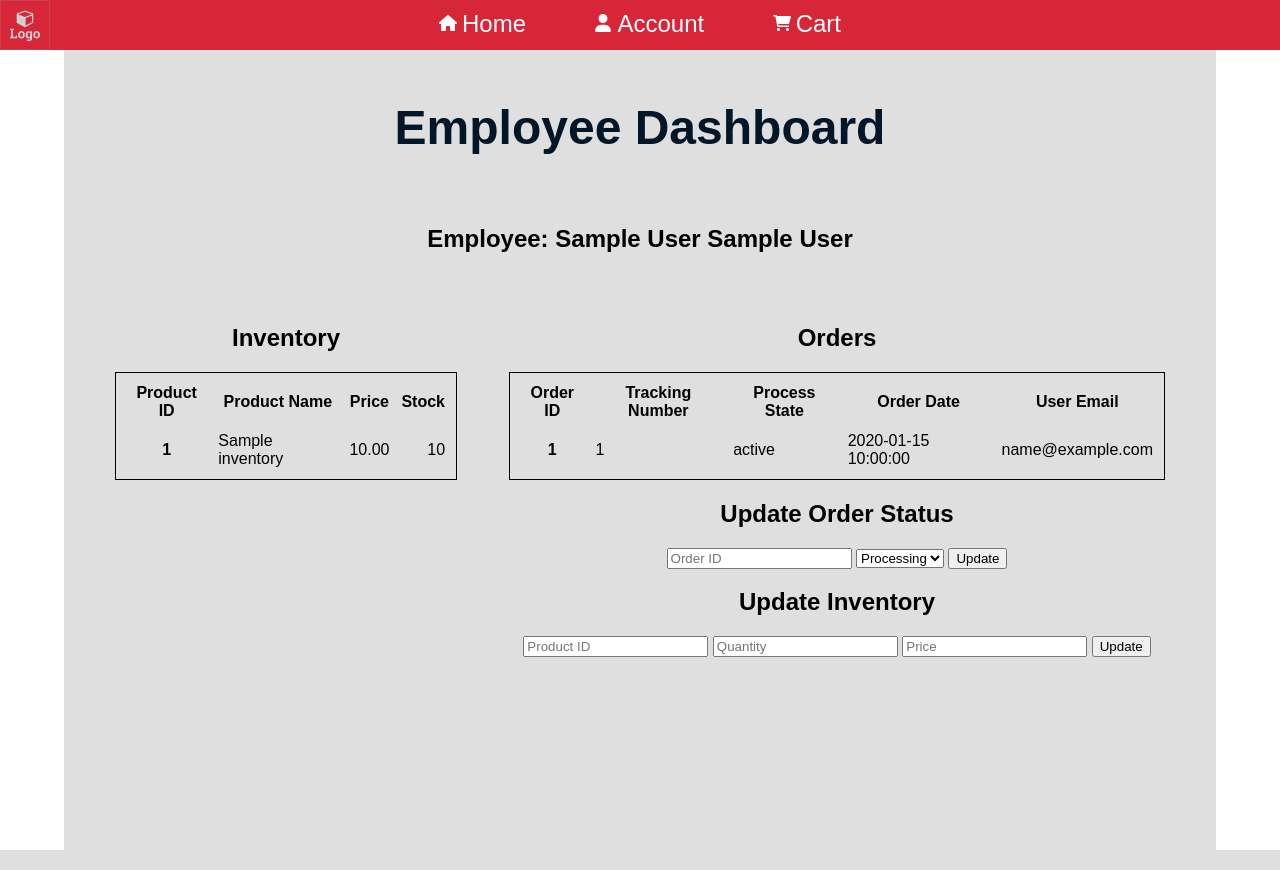
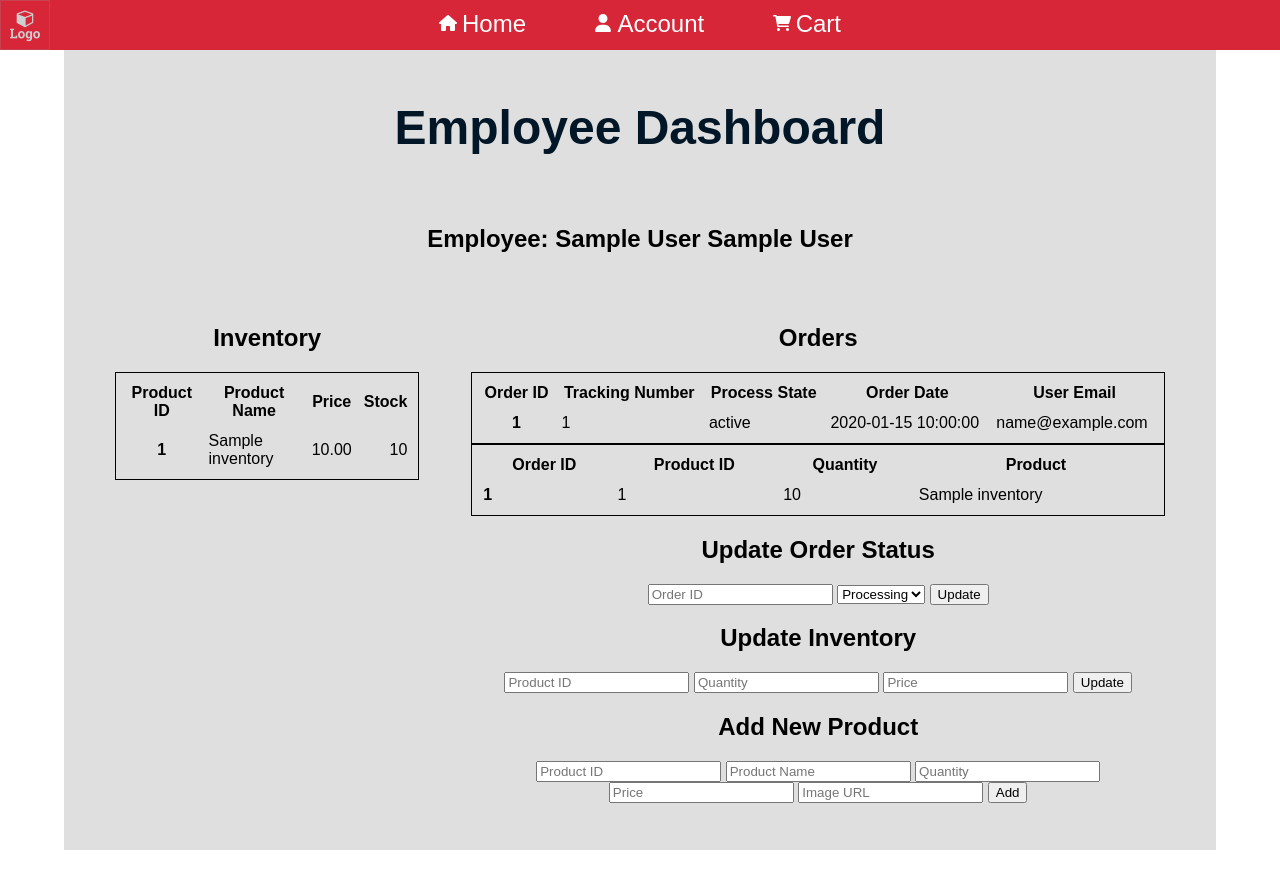
Before and after one commit to Master449/niu-2025-compsci, a PHP site: page /pages/employee.php in a window 1280 px wide. Run offline with PHP 8.4, Linux system fonts and the light colour scheme; the visitor is signed in with stand-in values (Sample User, id 1); tables that the repository leaves empty hold one stand-in row (values such as "Sample post"); style sheets or scripts are compiled from the project's sources; some web fonts are replaced.

Commit message:
Changed the OrderInfo SQL and added additional comments to the files.

```diff
--- a/css/styles.scss
+++ b/css/styles.scss
@@ -1,4 +1,9 @@
 @import url('https://fonts.googleapis.com/css2?family=Sono&display=swap');
+
+// This is the original SCSS file for the project.
+// As I could never figure out how to compile SCSS
+// on turing and hopper, the CSS file may differ
+// from this one slighltly.
 
 $background: white;
 $forefront: rgb(223, 223, 223);
--- a/index.php
+++ b/index.php
@@ -9,6 +9,10 @@
        David Flowers II   Z1942130
 
     Date: 11/30/2022
+
+    This is the main page for our CSCI 466 Group Project. This page will be used to display the
+    products in a list here. The products are only displayed if they are in stock and the ID is
+    not 0. The products are displayed in a table with the product name, price, and quantity.
 
 -->
 
--- a/pages/account.php
+++ b/pages/account.php
@@ -9,6 +9,12 @@
        David Flowers II   Z1942130
 
     Date: 11/30/2022
+
+    This is the login / logout page for the Users. If the user is currently logged in,
+    it will display the logout button, otherwise it will display the login form.
+
+    After successful logon it will send the customer to the home page.
+    Successful employee login will send the employee to the employee dashboard.
 
 -->
 
--- a/pages/employee.php
+++ b/pages/employee.php
@@ -10,6 +10,9 @@
 
     Date: 11/30/2022
 
+    This is the employee Dashboard. It will summarize the database Inventory,
+    Orders, and OrderInfo. There are also forms to update the inventory and
+    orders. The employee can also add new items to the inventory.
 -->
 
 <html>
@@ -78,12 +81,25 @@
             $result = $pdo->query($sql);
 
             // Orders table
-            echo "<table style=\"border: 1px solid black; border-spacing: 10px;\">";
+            echo "<table style=\"border: 1px solid black; border-spacing: 10px; width: 100%;\">";
             echo "<tr><th>Order ID</th><th>Tracking Number</th><th>Process State</th><th>Order Date</th><th>User Email</th></tr>\n";
 
             foreach ($result as $row) {
                 echo "<tr><td style=\"font-weight: bold; text-align: center;\">${row['order_no']}</td><td>${row['track_no']}</td><td>${row['process_state']}</td><td>${row['order_date']}</td><td>${row['user_email']}</td></tr>\n";
             }
+
+            // Query of what the orders contains
+            $sql = "SELECT * FROM OrderInfo INNER JOIN Inventory ON OrderInfo.id_inv = Inventory.inv_id";
+            $result = $pdo->query($sql);
+            $result->setFetchMode(PDO::FETCH_ASSOC);
+
+            echo "<table style=\"border: 1px solid black; border-spacing: 10px; width: 100%;\">";
+            echo "<tr><th>Order ID</th><th>Product ID</th><th>Quantity</th><th>Product</th></tr>\n";
+
+            foreach ($result as $row) {
+                echo "<tr><td style=\"font-weight: bold;\">${row['no_order']}</td><td>${row['id_inv']}</td><td>${row['quantity']}</td><td>${row['inv_name']}</tr>\n";
+            }
+
             echo "</table>\n";
 
             // Form to change the process state of an Order
@@ -140,6 +156,35 @@
 
             }
 
+            // Form to add a new product
+            ?>
+            <h2>Add New Product</h2>
+            <form action="employee.php" method="post">
+                <input type="text" name="prodID" placeholder="Product ID">
+                <input type="text" name="prodName" placeholder="Product Name">
+                <input type="text" name="prodStock" placeholder="Quantity">
+                <input type="number" name="prodPrice" step="0.01" placeholder="Price">
+                <input type="text" name="prodImage" placeholder="Image URL">
+                <input type="submit" value="Add">
+            </form>
+
+            <?php
+            // Product Add Form
+            if (isset($_POST['prodID']) && isset($_POST['prodName']) && isset($_POST['prodStock']) && isset($_POST['prodPrice']) && isset($_POST['prodImage'])) {
+                $id = $_POST['prodID'];
+                $name = $_POST['prodName'];
+                $stock = $_POST['prodStock'];
+                $price = $_POST['prodPrice'];
+                $image = $_POST['prodImage'];
+
+                $sql = "INSERT INTO Inventory VALUES (:id, :name, :price, :stock, :image);";
+                $stmt = $pdo->prepare($sql);
+                $stmt->execute(['id' => $id, 'name' => $name, 'price' => $price, 'stock' => $stock, 'image' => $image]);
+
+                echo "<p>Product ${id} added to the inventory. Refresh to see the changes.</p>\n";
+
+            }
+
             echo "</td>"; // End outer table row
             echo "</td>"; // End outer table row
             echo "</table>\n"; // End outer table
--- a/pages/product.php
+++ b/pages/product.php
@@ -10,6 +10,10 @@
        David Flowers II   Z1942130
 
     Date: 11/30/2022
+
+    This is the product page for the CSCI 466 Group Project. The product ID is grabbed
+    from the URL on the previous page and used to query the database for the product.
+    The product information is then displayed on the page.
 
 -->
 
--- a/webstore.sql
+++ b/webstore.sql
@@ -77,8 +77,8 @@ CREATE TABLE Orders (
 
 CREATE TABLE OrderInfo (
 
-    no_order INT NOT NULL UNIQUE,
-    id_inv INT NOT NULL UNIQUE,
+    no_order INT NOT NULL,
+    id_inv INT NOT NULL,
     quantity INT NOT NULL,
 
     PRIMARY KEY(no_order, id_inv),
```
